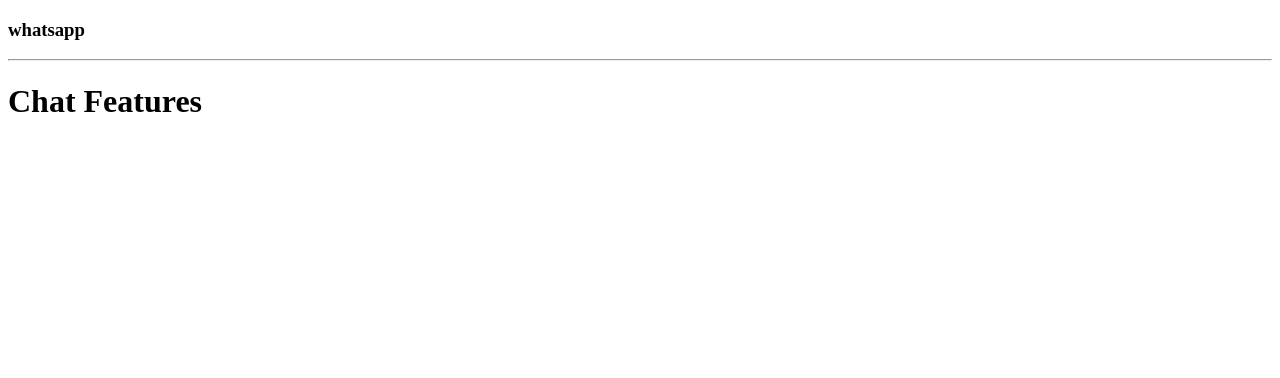
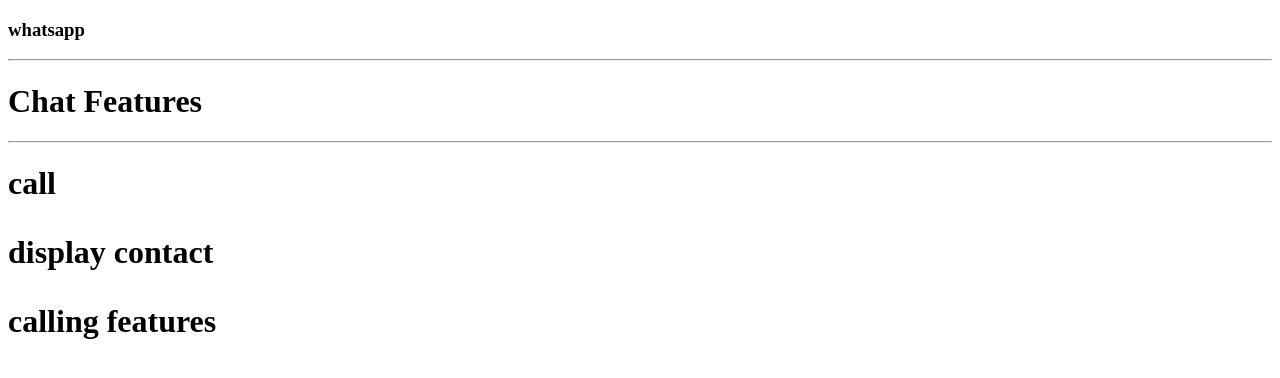
Before and after one commit to shameenabeegum/july, a plain HTML site: page index.html in a window 1280 px wide. Drawn offline with Linux system fonts and the light colour scheme.

Commit message:
call log

```diff
--- a/index.html
+++ b/index.html
@@ -16,6 +16,10 @@
         <h3>whatsapp<h3>
         <hr>
         <h1>Chat Features<h1>
+        <hr>
+        <h1>call<h1>
+        <p>display contact</p>
+        <p>calling features</p>
 
     </body>
 </html>
```
